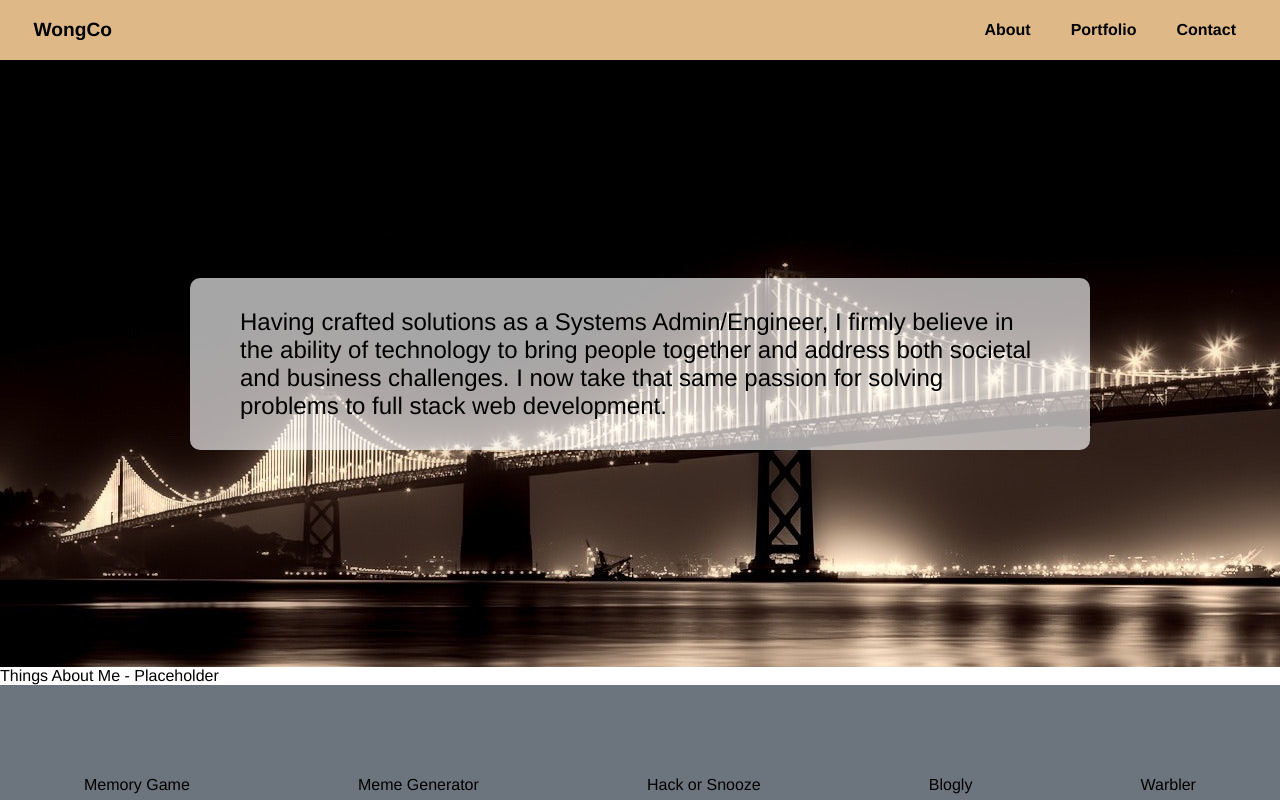
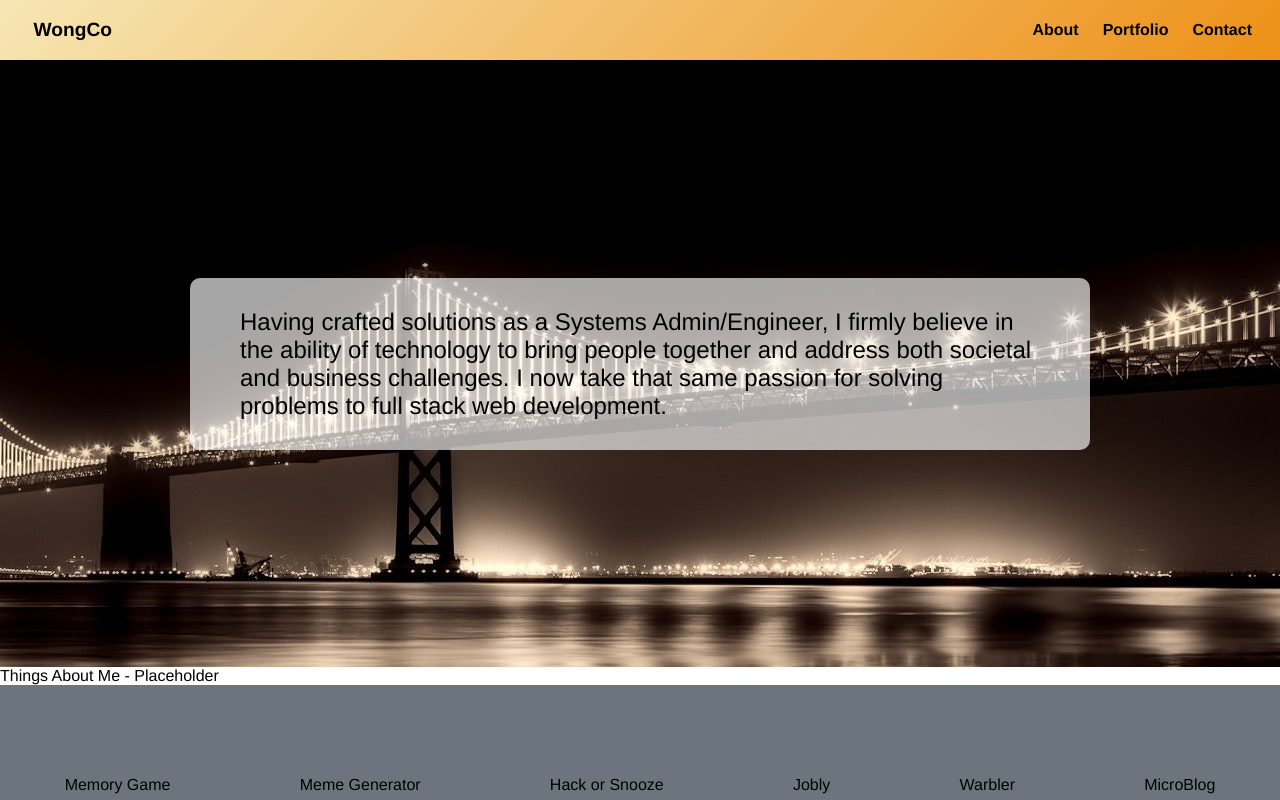
Before and after one commit to wongco/wongcofood-react, a React (Create React App) app: page / in a window 1280 px wide. Shown: the top 800 px of the page. Built offline with nearby package versions, Linux system fonts and the light colour scheme.

Commit message:
adjust navbar css moving links to the right

```diff
--- a/src/Components/App.js
+++ b/src/Components/App.js
@@ -1,7 +1,7 @@
 import React, { Component } from 'react';
-import styled from 'styled-components';
+// import styled from 'styled-components';
 
-import WongCoNav from './WongCoNav';
+import Navbar from './Navbar';
 import Banner from './Banner';
 import About from './About';
 import Portfolio from './Portfolio';
@@ -11,7 +11,7 @@ class App extends Component {
   render() {
     return (
       <div>
-        <WongCoNav />
+        <Navbar />
         <Banner />
         <About />
         <Portfolio />
--- a/src/Components/Banner.js
+++ b/src/Components/Banner.js
@@ -10,6 +10,10 @@ const StyledBanner = styled.div`
   color: white;
   width: 100%;
   background-image: url(${bannerImage});
+  background-repeat: no-repeat;
+  background-position: center;
+  background-color: black;
+  /* object-fit: contain; */
   height: 607px;
 `;
 
--- a/src/Components/Contact.js
+++ b/src/Components/Contact.js
@@ -1,4 +1,4 @@
-import React, { Component } from 'react';
+import React from 'react';
 import styled from 'styled-components';
 import { FontAwesomeIcon } from '@fortawesome/react-fontawesome';
 import { faCoffee, faPenSquare } from '@fortawesome/free-solid-svg-icons';
--- /dev/null
+++ b/src/Components/Navbar.js
@@ -0,0 +1,154 @@
+import React, { PureComponent } from 'react';
+import styled from 'styled-components';
+import { FontAwesomeIcon } from '@fortawesome/react-fontawesome';
+import { faBars } from '@fortawesome/free-solid-svg-icons';
+
+const StyledNav = styled.nav`
+  display: flex;
+  flex-flow: row none;
+  justify-content: space-between;
+  align-items: center;
+  box-shadow: 2em 2em 18em white;
+
+  /* Permalink - use to edit and share this gradient: http://colorzilla.com/gradient-editor/#f6e6b4+0,ed9017+100;Yellow+3D+%231 */
+  background: #f6e6b4; /* Old browsers */
+  background: -moz-linear-gradient(
+    -45deg,
+    #f6e6b4 0%,
+    #ed9017 100%
+  ); /* FF3.6-15 */
+  background: -webkit-linear-gradient(
+    -45deg,
+    #f6e6b4 0%,
+    #ed9017 100%
+  ); /* Chrome10-25,Safari5.1-6 */
+  background: linear-gradient(
+    135deg,
+    #f6e6b4 0%,
+    #ed9017 100%
+  ); /* W3C, IE10+, FF16+, Chrome26+, Opera12+, Safari7+ */
+  filter: progid:DXImageTransform.Microsoft.gradient( startColorstr='#f6e6b4', endColorstr='#ed9017',GradientType=1 ); /* IE6-9 fallback on horizontal gradient */
+
+  @media (max-width: 576px) {
+    flex-flow: row wrap;
+  }
+`;
+
+const StyledHome = styled.p`
+  font-size: 120%;
+  font-weight: bold;
+  margin-left: 1em;
+
+  @media (max-width: 576px) {
+    flex: 1;
+    margin: 0.75em;
+  }
+`;
+
+const StyledBar = styled.div`
+  display: none;
+
+  @media (max-width: 576px) {
+    display: flex;
+    cursor: pointer;
+    margin-right: 1em;
+  }
+`;
+
+const StyledOl = styled.ol`
+  display: flex;
+  flex-flow: row none;
+  margin-right: 1em;
+
+  @media (max-width: 576px) {
+    flex-flow: column wrap;
+    flex: 1 1 100%;
+    display: ${props => (props.isCollapsed ? 'none' : 'block')};
+    margin: 0;
+  }
+`;
+
+const StyledLi = styled.li`
+  list-style: none;
+  font-weight: bold;
+
+  @media (max-width: 576px) {
+    display: flex;
+    justify-content: flex-end;
+    margin: 0.5em 0;
+    margin-right: 1em;
+  }
+`;
+
+const StyledHomeLink = styled.a`
+  text-decoration: none;
+  color: black;
+  padding: 0.75em;
+  border-radius: 10%;
+
+  &:hover {
+    background: rgba(0, 0, 0, 0.1);
+  }
+
+  @media (max-width: 576px) {
+    flex: 1 1 100%;
+    padding: 0.1em;
+  }
+`;
+
+const StyledLink = styled.a`
+  text-decoration: none;
+  color: black;
+  padding: 0.75em;
+  border-radius: 10%;
+
+  &:hover {
+    background: rgba(0, 0, 0, 0.1);
+  }
+
+  @media (max-width: 576px) {
+    padding: 0.1em;
+    background-color: blue;
+  }
+`;
+
+class Navbar extends PureComponent {
+  state = {
+    isCollapsed: true
+  };
+
+  /** handle collapsing of navbar in mobile view */
+  handleClick = () => {
+    this.setState(st => ({ isCollapsed: !st.isCollapsed }));
+  };
+
+  render() {
+    return (
+      <StyledNav>
+        <StyledHome>
+          <StyledHomeLink href="#home">WongCo</StyledHomeLink>
+        </StyledHome>
+        <StyledBar>
+          <FontAwesomeIcon
+            onClick={this.handleClick}
+            icon={faBars}
+            size={'2x'}
+          />
+        </StyledBar>
+        <StyledOl isCollapsed={this.state.isCollapsed}>
+          <StyledLi>
+            <StyledLink href="#about">About</StyledLink>
+          </StyledLi>
+          <StyledLi>
+            <StyledLink href="#portfolio">Portfolio</StyledLink>
+          </StyledLi>
+          <StyledLi>
+            <StyledLink href="#contact">Contact</StyledLink>
+          </StyledLi>
+        </StyledOl>
+      </StyledNav>
+    );
+  }
+}
+
+export default Navbar;
--- a/src/Components/Portfolio.js
+++ b/src/Components/Portfolio.js
@@ -1,4 +1,4 @@
-import React, { Component } from 'react';
+import React from 'react';
 import styled from 'styled-components';
 
 const StyledPortfolioContainer = styled.div`
@@ -16,8 +16,9 @@ const Portfolio = () => {
       <div>Memory Game</div>
       <div>Meme Generator</div>
       <div>Hack or Snooze</div>
-      <div>Blogly</div>
+      <div>Jobly</div>
       <div>Warbler</div>
+      <div>MicroBlog</div>
     </StyledPortfolioContainer>
   );
 };
--- a/src/Components/WongCoNav.js
+++ /dev/null
@@ -1,64 +0,0 @@
-import React, { Component } from 'react';
-import styled from 'styled-components';
-
-const StyledNav = styled.nav`
-  display: flex;
-  flex-flow: row none;
-  justify-content: space-between;
-  align-items: center;
-  background-color: burlywood;
-  box-shadow: 2em 2em 18em white;
-`;
-
-const StyledHome = styled.p`
-  font-size: 120%;
-  font-weight: bold;
-  margin-left: 1em;
-`;
-
-const StyledOl = styled.ol`
-  display: flex;
-  flex-flow: row none;
-  margin-right: 1em;
-`;
-
-const StyledLi = styled.li`
-  list-style: none;
-  margin-right: 1em;
-  font-weight: bold;
-`;
-
-const StyledLink = styled.a`
-  text-decoration: none;
-  color: black;
-  padding: 0.75em;
-  border-radius: 10%;
-
-  &:hover {
-    background: rgba(0, 0, 0, 0.1);
-  }
-`;
-class WongCoNav extends Component {
-  render() {
-    return (
-      <StyledNav>
-        <StyledHome>
-          <StyledLink href="#home">WongCo</StyledLink>
-        </StyledHome>
-        <StyledOl>
-          <StyledLi>
-            <StyledLink href="#about">About</StyledLink>
-          </StyledLi>
-          <StyledLi>
-            <StyledLink href="#portfolio">Portfolio</StyledLink>
-          </StyledLi>
-          <StyledLi>
-            <StyledLink href="#contact">Contact</StyledLink>
-          </StyledLi>
-        </StyledOl>
-      </StyledNav>
-    );
-  }
-}
-
-export default WongCoNav;
```
